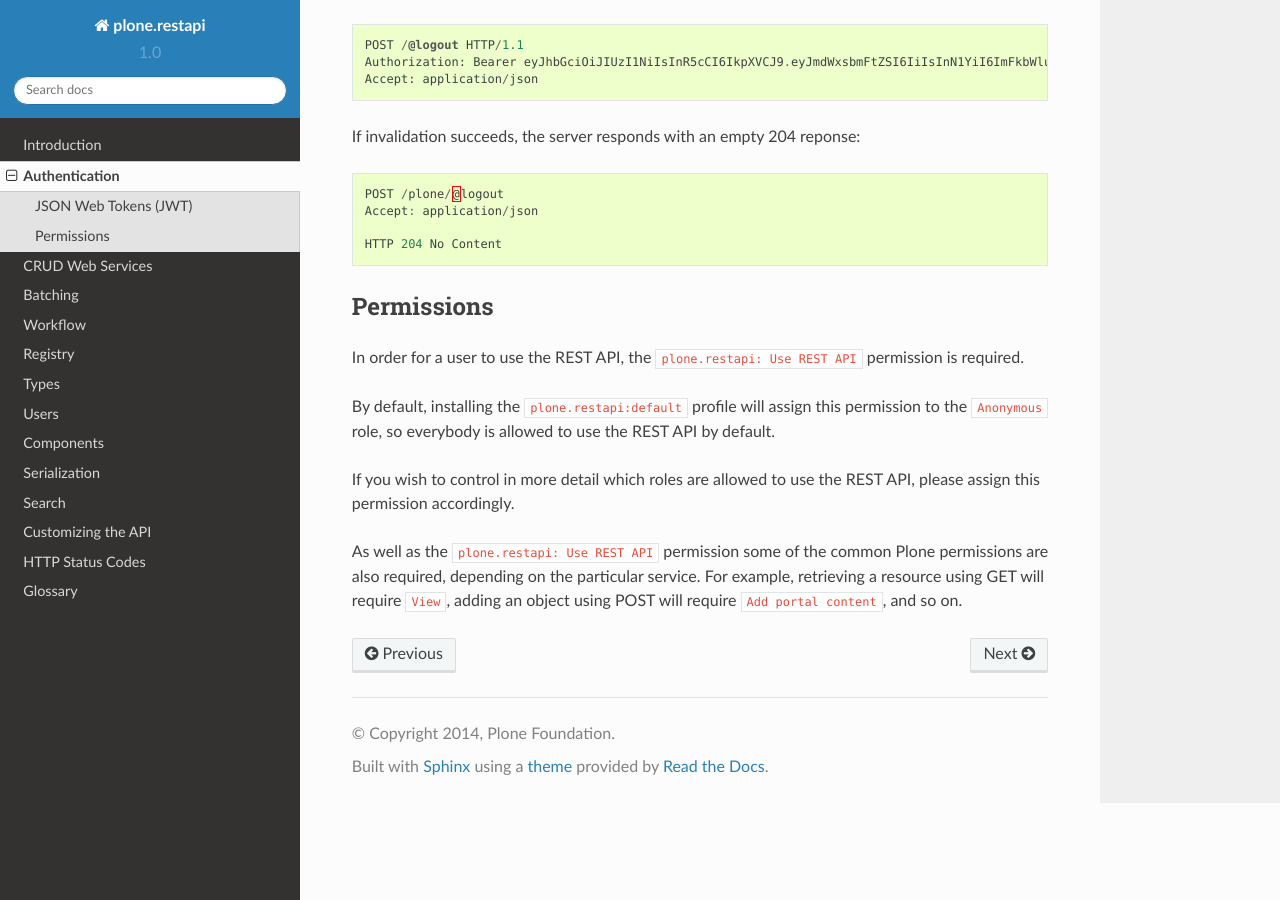
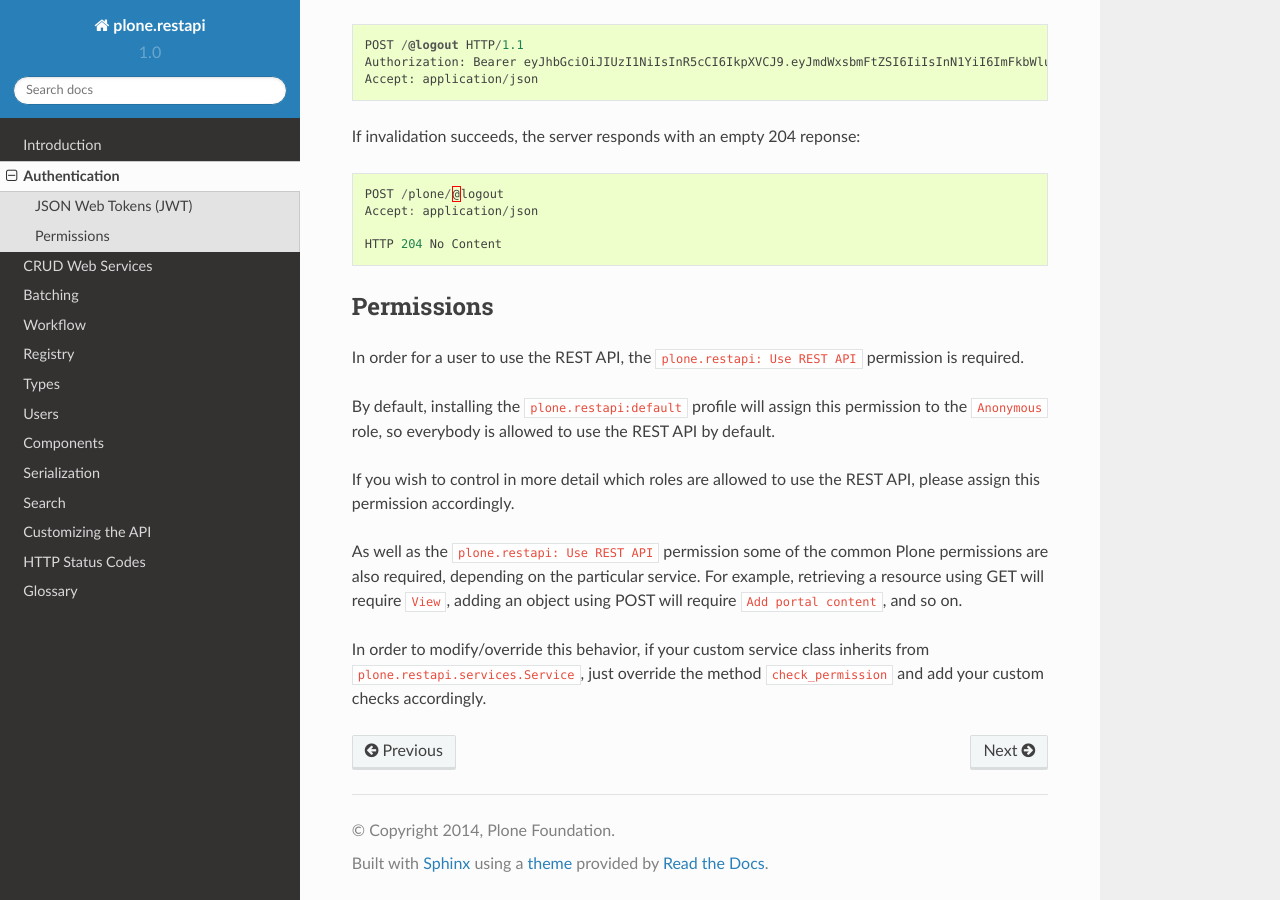
Before and after one commit to plone/plone.restapi, a Sphinx documentation site: the page built from docs/source/authentication.rst, in a window 1280 px wide and 900 px high, scrolled down 2130 px. Built offline with Sphinx 7.4.7 and the Read the Docs theme 2.0.0, drawn with Linux system fonts in a browser that asks for light colours.

Commit message:
Add some documentation about the check_permission method.

```diff
--- a/docs/source/authentication.rst
+++ b/docs/source/authentication.rst
@@ -145,3 +145,7 @@ As well as the ``plone.restapi: Use REST API`` permission some of the common
 Plone permissions are also required, depending on the particular service.
 For example, retrieving a resource using GET will require ``View``, adding an
 object using POST will require ``Add portal content``, and so on.
+
+In order to modify/override this behavior, if your custom service class
+inherits from ``plone.restapi.services.Service``, just override the method
+``check_permission`` and add your custom checks accordingly.
```
